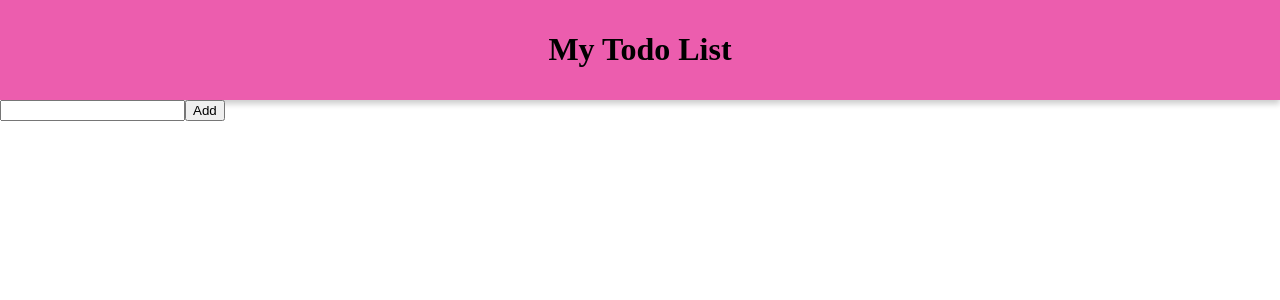
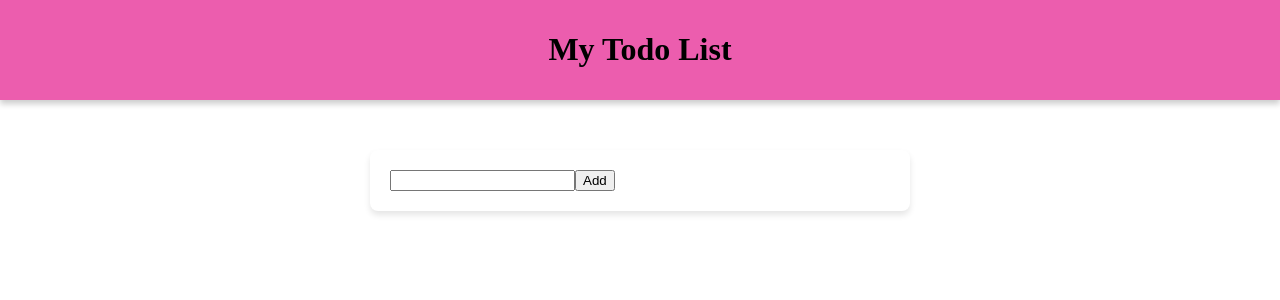
Before and after one commit to sachithrakalani/Todo-App-React-Frontend, a React (Vite) app: page / in a window 1280 px wide. Shown: the top 300 px of the page. Built offline with nearby package versions, Linux system fonts and the light colour scheme.

Commit message:
Style todo form using css module

```diff
--- a/src/components/Form.jsx
+++ b/src/components/Form.jsx
@@ -1,4 +1,5 @@
 import { useState } from "react";
+import styles from './form.module.css';
 
 export default function Form({todos={todos} ,setTodos={setTodos}}) {
   const [todo, setTodo] = useState("");
@@ -10,7 +11,7 @@
   }
   return (
     <div>
-      <form onSubmit={handleSubmit}>
+      <form className={styles.todoForm} onSubmit={handleSubmit}>
         <input
           onChange={(e) => setTodo(e.target.value)}
           value={todo}
--- /dev/null
+++ b/src/components/form.module.css
@@ -0,0 +1,9 @@
+.todoForm{
+    background-color: white;
+    border-radius: 8px;
+    padding: 20px;
+    width: 500px;
+    margin: 0 auto;
+    margin-top: 50px;
+    box-shadow: 0 4px 6px rgb(0,0,0,0.1)
+}
```
